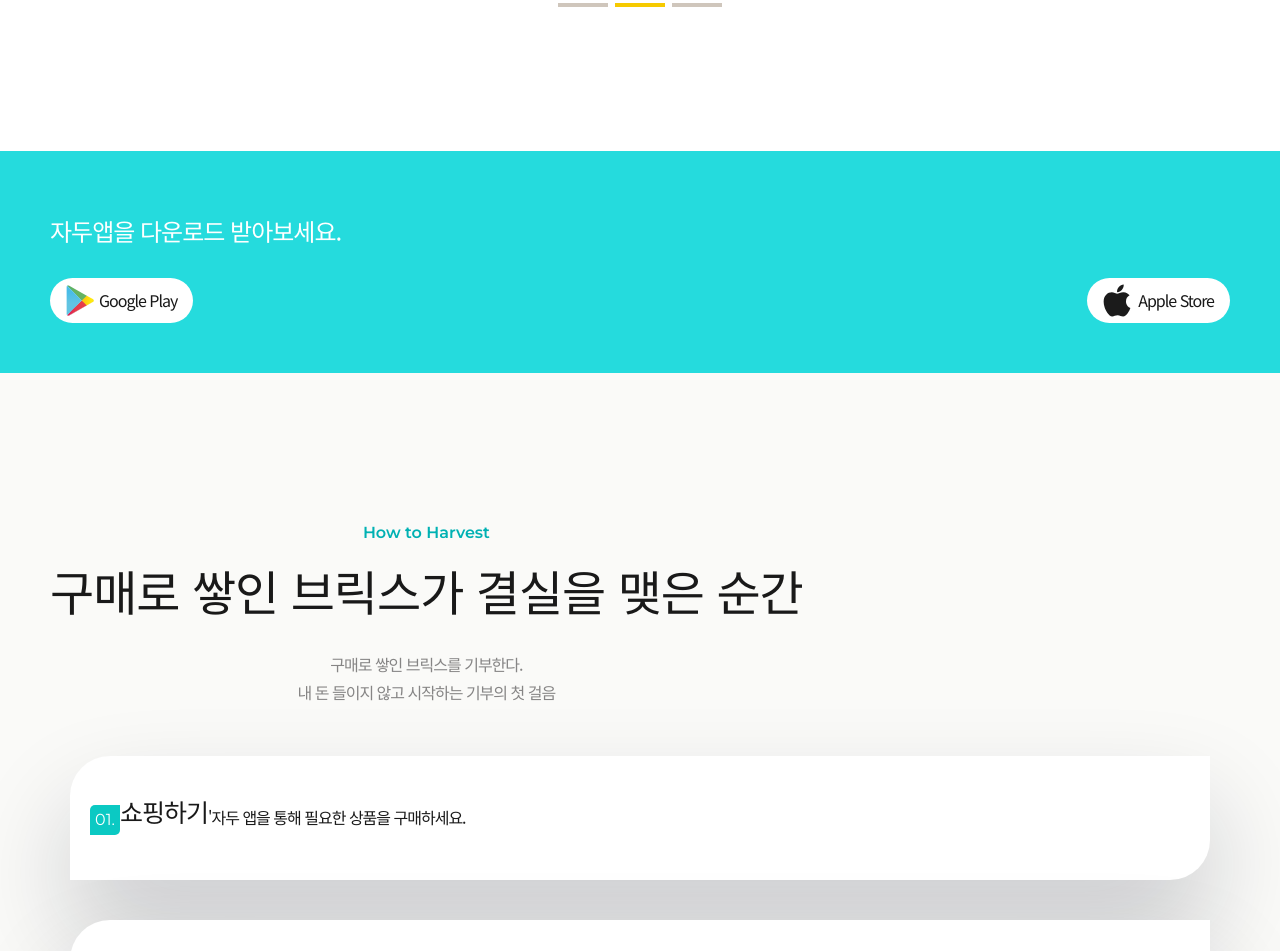
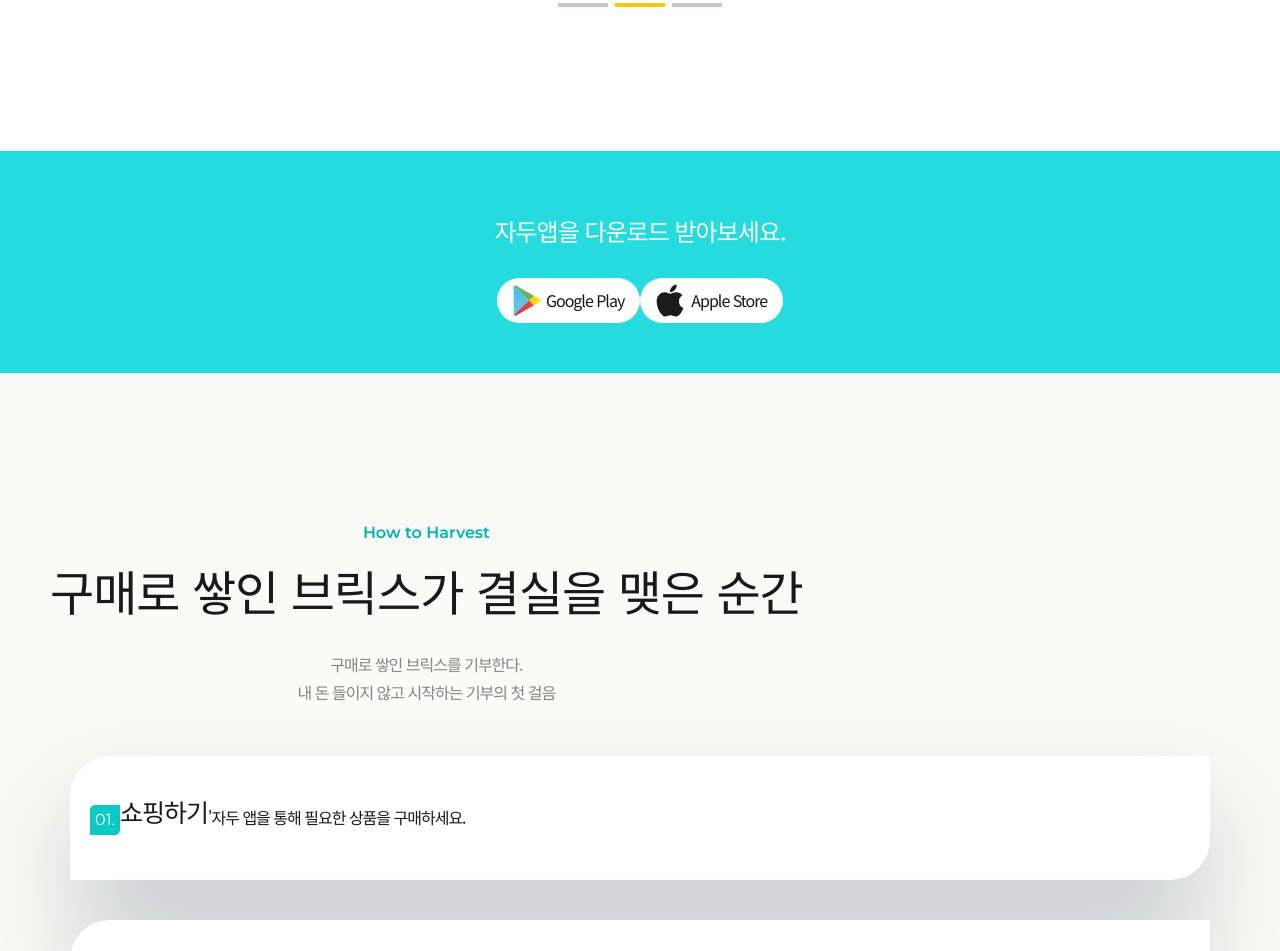
Before and after one commit to SUJINJEONG012/jadu_website, a plain HTML site: page index.html in a window 1280 px wide. Shown: the part 4868-5819 px from the top of the page. Drawn offline with Linux system fonts and the light colour scheme; animation ran at ten frames a second.

Commit message:
앱배너 수정

```diff
--- a/css/layout.css
+++ b/css/layout.css
@@ -400,6 +400,8 @@ div.main_col1 {margin-top: 30px;}
   /* display: flex; */
   flex-direction: column;
   width: 100%;
+  align-content: center;
+  align-items: center;
   }
 .app__tit {font-size: 1.5rem;color:#fff;padding: 1rem 0 2rem;}
 .downloads {
@@ -408,7 +410,7 @@ div.main_col1 {margin-top: 30px;}
 }
 .downloads ul{
     display: flex;
-    justify-content: space-between;
+    justify-content: center;
 }
 .downloads li {/* width: 50%; */background: #fff;align-items: center;padding: 0.4rem 1rem;border-radius: 2rem;/* margin-bottom: 10px; */display: flex;justify-content: space-between;}
 .downloads li img{width:25%;}
```
